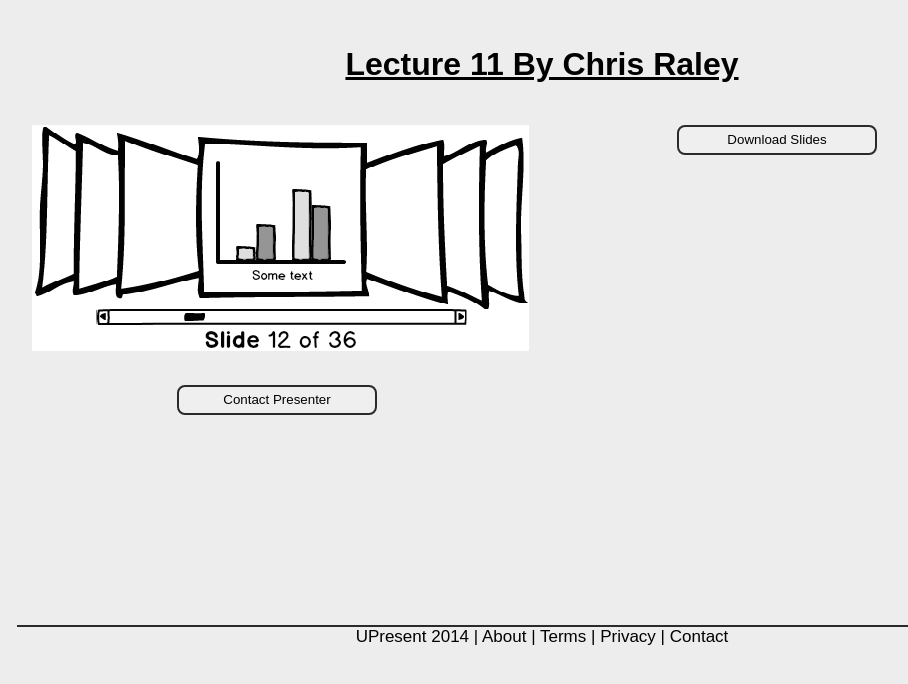
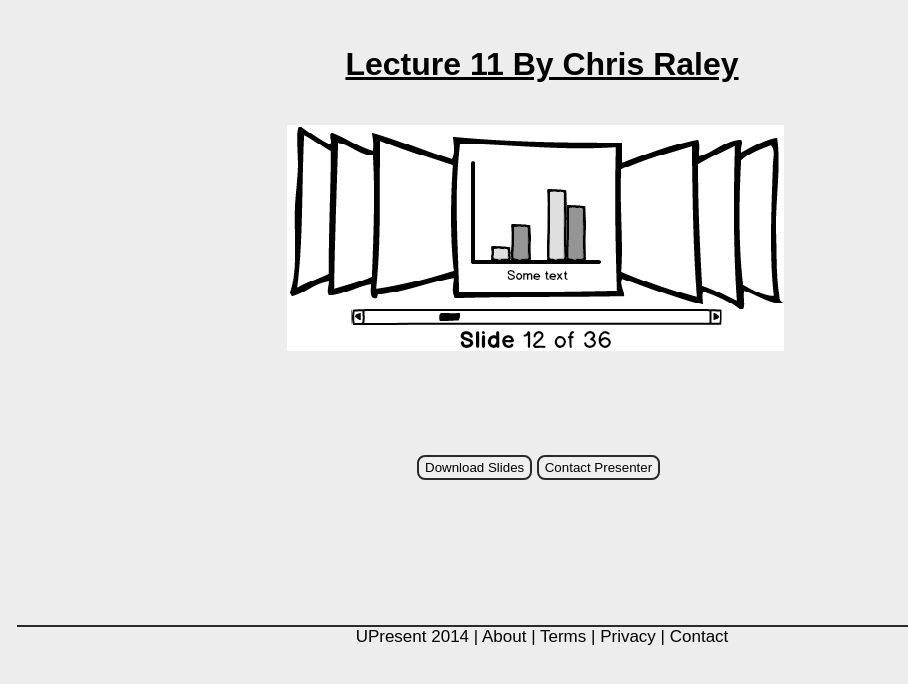
Before and after one commit to hcuri/Team5, a PHP site: page /afterview.php in a window 1280 px wide. Shown: the part 55-739 px from the top of the page, without its empty margins (98-1006 px from the left). Run offline with PHP 8.4, Linux system fonts and the light colour scheme.

Commit message:
Cut out a lot of the css

```diff
--- a/css/styles_afterview.css
+++ b/css/styles_afterview.css
@@ -10,9 +10,9 @@
     clear:left;
 }
 
-#bottomlogo {
+/*#bottomlogo {
     height: 30px;
-}
+}*/
 
 #UPresentTitle{
     text-align: center;
@@ -21,25 +21,28 @@
 
 #LeftCol {
     float:left;
-    width:500px;
+    width:700px;
 }
 
-#RightCol {
+/*#RightCol {
     float:right;
     width:400px;
+    margin-top:13px;
     margin-right: 100px;
 
+}*/
+
+#Slides {
+    margin-left:270px;
+    margin-top:20px;
+    width:500px;
+    height:300px;
 }
 
-#Slides {
-    margin-left:15px;
-    margin-top:20px;
-}
-
-#NoteSection {
+/*#NoteSection {
     position:relative;
     height:280px;
-    width:497px;
+    width:200px;
 
 }
 
@@ -76,32 +79,19 @@
     float: right;
     height: 30px;
     width: 100px;
-}
+}*/
 
-#vline {
+/*#vline {
     border: 1px solid #2a2a2a;
     width: 0px;
     height: 370px;
     float: left;
     margin-left: 26px;
     margin-top: 20px;
+}*/
+
+#Options {
+    float:left;
+    margin-left:-300px;
+    margin-top:350px;
 }
-
-#download {
-    float: left;
-    position: relative;
-    left: 160px;
-    top: 20px;
-    width: 200px;
-    height: 30px;
-}
-
-#contact {
-    float: left;
-    position: relative;
-    left: 160px;
-    top: 30px;
-    width: 200px;
-    height: 30px;
-    clear: left;
-}
```
